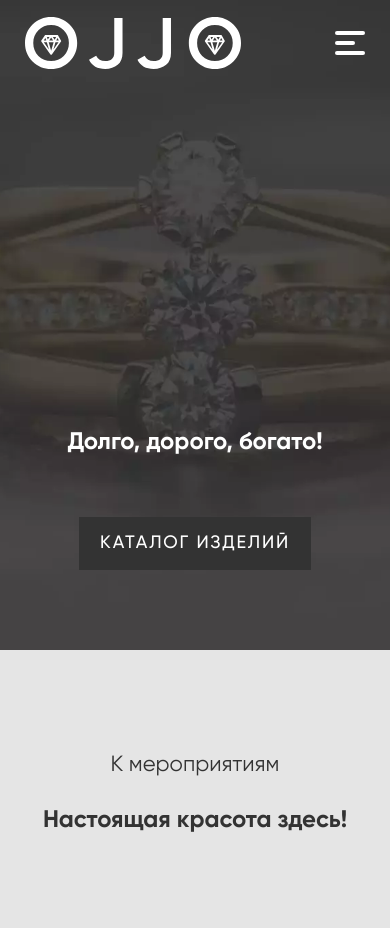
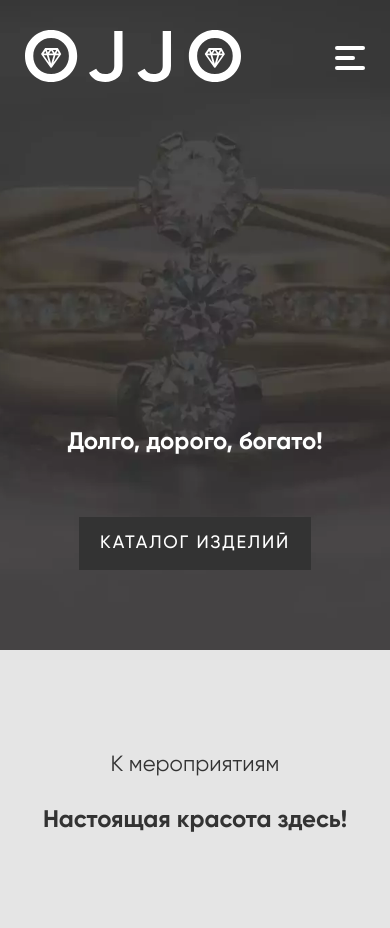
Before and after one commit to DVDenys/ojjo-jewerly_site, a website: page app/index.html in a window 390 px wide. Shown: the top 928 px of the page. Drawn offline with Linux system fonts and the light colour scheme; files whose address does not match are found by name.

Commit message:
fix burger menu

```diff
--- a/app/sass/_header.scss
+++ b/app/sass/_header.scss
@@ -160,7 +160,7 @@
     img {
         position: absolute;
         left: 0;
-        top: calc(50% - 26px);
+        top: calc(50% - 13px);
         z-index: 2;
         width: 216px;
     }
--- a/app/sass/_menu-btn.scss
+++ b/app/sass/_menu-btn.scss
@@ -3,7 +3,7 @@
 	height: 30px;
 	position: absolute;
 	right: 0;
-	top: calc(50% - 15px);
+	top: 50%;
 	z-index: 2;
 	overflow: hidden;
 }
```
Also changed, not shown: app/css/style.css, 1 other file.
